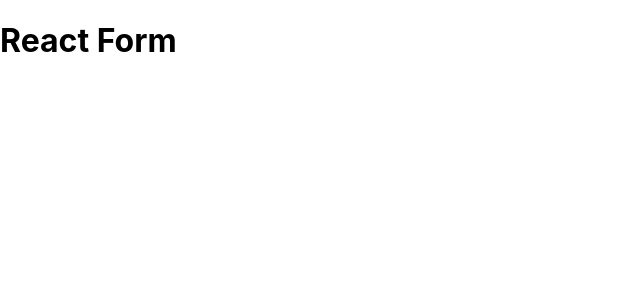
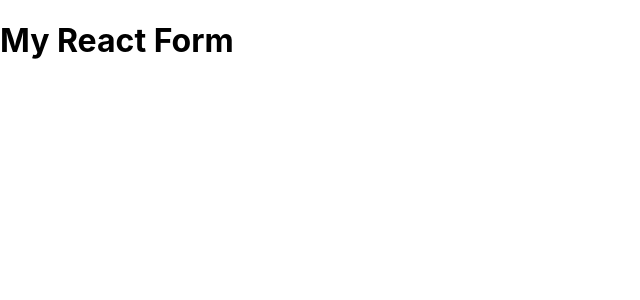
Before and after one commit to coelhoreinaldo/react-form-exercise, a React (Create React App) app: page / in a window 1280 px wide. Shown: the top 300 px of the page, without its empty margins (0-640 px from the left). Built offline with nearby package versions, Linux system fonts and the light colour scheme.

Commit message:
feat: iniciando o exercício react form

```diff
--- a/src/App.js
+++ b/src/App.js
@@ -4,7 +4,7 @@ class App extends React.Component {
   render() {
     return (
       <h1>
-        React Form
+        My React Form
       </h1>
     );
   }
```
